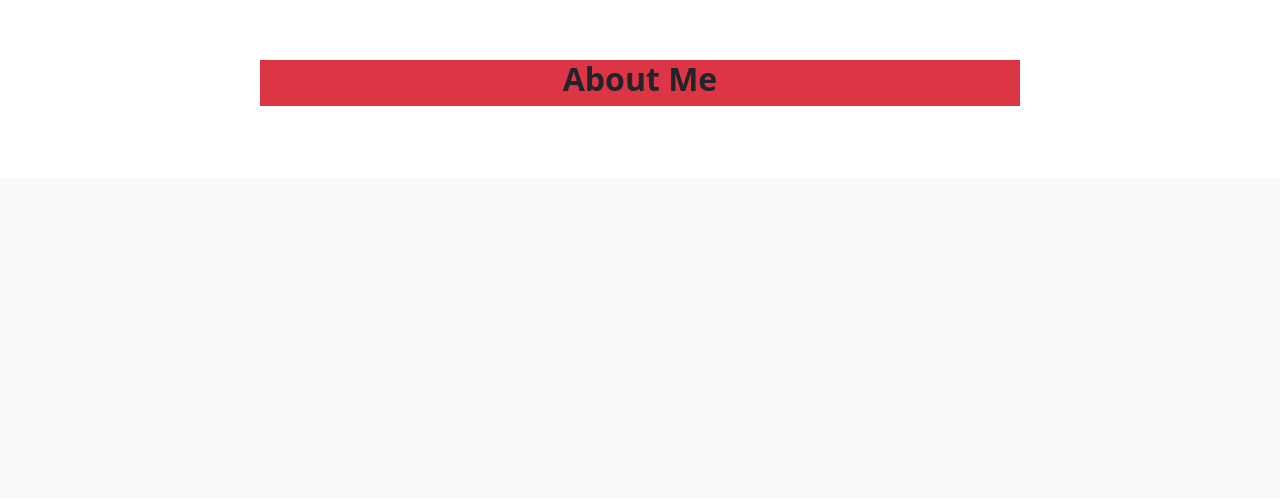
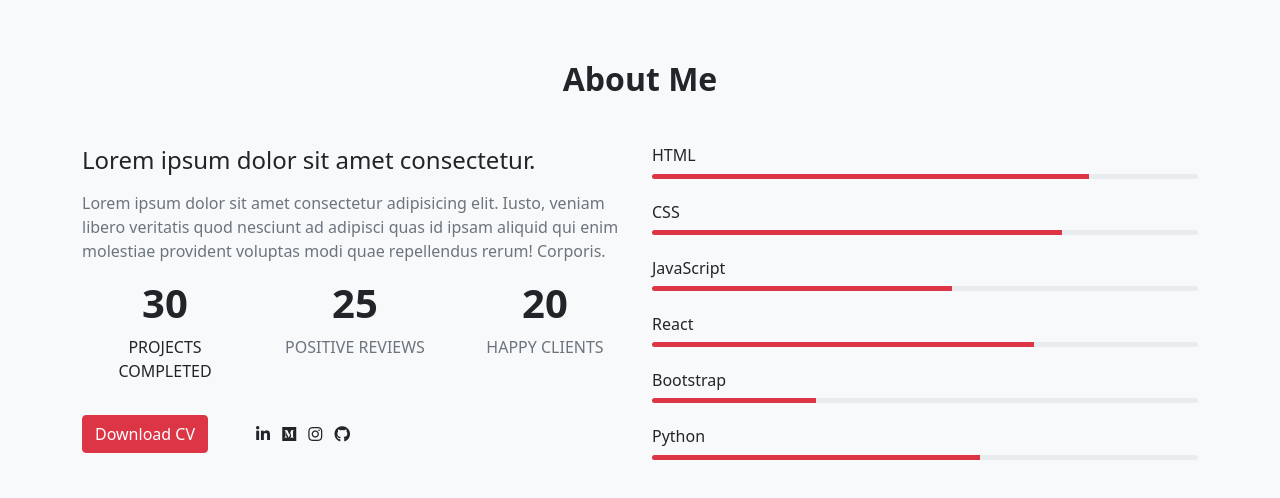
Before and after one commit to NurKevser/Nur-Kevser-s-Portfolio-Website, a plain HTML site: page index.html in a window 1280 px wide. Shown: the part 908-1406 px from the top of the page. Before the commit the page ends 1086 px from the top, so only its background shows below. Drawn offline with nearby package versions, Linux system fonts and the light colour scheme.

Commit message:
completed part of about me

```diff
--- a/index.html
+++ b/index.html
@@ -74,12 +74,89 @@
     <!-- home section end -->
 
     <!-- about section start -->
-    <section class="about bg-white py-5" id="about">
+    <section class="about py-5" id="about">
         <div class="container-lg py-4">
             <div class="row justify-content-center">
-                <div class="col-lg-8 bg-danger">
+                <div class="col-lg-8">
                     <div class="section-title text-center">
-                        <h2 class="fw-bold">About Me</h2>
+                        <h2 class="fw-bold mb-5">About Me</h2>
+                    </div>
+                </div>
+            </div>
+            <div class="row">
+                <div class="col-md-6">
+                    <div class="about-text">
+                        <h3 class="fs-4 mb-3">Lorem ipsum dolor sit amet consectetur.</h3>
+                        <p class="text-muted">Lorem ipsum dolor sit amet consectetur adipisicing elit. Iusto, veniam libero veritatis quod nesciunt ad adipisci quas id ipsam aliquid qui enim molestiae provident voluptas modi quae repellendus rerum! Corporis.</p>
+                    </div>
+                    <div class="row text-center text-uppercase my-3">
+                        <div class="col-sm-4">
+                            <div class="fact-item">
+                                <h4 class="fs-1 fw-bold">30</h4>
+                                <p>Projects Completed</p>
+                            </div>
+                        </div>
+                        <div class="col-sm-4">
+                            <div class="fact-item">
+                                <h4 class="fs-1 fw-bold">25</h4>
+                                <p class="text-muted">Positive Reviews</p>
+                            </div>
+                        </div>
+                        <div class="col-sm-4">
+                            <div class="fact-item">
+                                <h4 class="fs-1 fw-bold">20</h4>
+                                <p class="text-muted">Happy Clients</p>
+                            </div>
+                        </div>
+                    </div>
+                    <div class="row">
+                        <div class="col-lg-12 d-flex align-items-center">
+                            <a href="#" class="btn btn-danger me-5">Download CV</a>
+                            <div class="social-links">
+                                <a class="text-dark me-2" href="https://www.linkedin.com/in/nur-kevser-kadiroğlu/"><i class="fab fa-linkedin-in"></i></a>
+                                <a class="text-dark me-2" href="#"><i class="fab fa-medium"></i></a>
+                                <a class="text-dark me-2" href="#"><i class="fab fa-instagram"></i></a>
+                                <a class="text-dark me-2" href="https://github.com/NurKevser" target="_blank"><i class="fab fa-github"></i></a>
+                            </div>
+                        </div>
+                    </div>
+                </div>
+                <div class="col-md-6 mt-5 mt-md-0">
+                    <div class="skill-item mb-4">
+                        <h3 class="fs-6">HTML</h3>
+                        <div class="progress" style="height: 5px;">
+                            <div class="progress-bar bg-danger" role="progressbar" style="width: 80%;" aria-valuenow="25" aria-valuemin="0" aria-valuemax="100"></div>
+                          </div>
+                    </div>
+                    <div class="skill-item mb-4">
+                        <h3 class="fs-6">CSS</h3>
+                        <div class="progress" style="height: 5px;">
+                            <div class="progress-bar bg-danger" role="progressbar" style="width: 75%;" aria-valuenow="25" aria-valuemin="0" aria-valuemax="100"></div>
+                          </div>
+                    </div>
+                    <div class="skill-item mb-4">
+                        <h3 class="fs-6">JavaScript</h3>
+                        <div class="progress" style="height: 5px;">
+                            <div class="progress-bar bg-danger" role="progressbar" style="width: 55%;" aria-valuenow="25" aria-valuemin="50" aria-valuemax="100"></div>
+                          </div>
+                    </div>
+                    <div class="skill-item mb-4">
+                        <h3 class="fs-6">React</h3>
+                        <div class="progress" style="height: 5px;">
+                            <div class="progress-bar bg-danger" role="progressbar" style="width: 70%;" aria-valuenow="25" aria-valuemin="25" aria-valuemax="100"></div>
+                          </div>
+                    </div>
+                    <div class="skill-item mb-4">
+                        <h3 class="fs-6">Bootstrap</h3>
+                        <div class="progress" style="height: 5px;">
+                            <div class="progress-bar bg-danger" role="progressbar" style="width: 30%;" aria-valuenow="25" aria-valuemin="55" aria-valuemax="100"></div>
+                          </div>
+                    </div>
+                    <div class="skill-item mb-4">
+                        <h3 class="fs-6">Python</h3>
+                        <div class="progress" style="height: 5px;">
+                            <div class="progress-bar bg-danger" role="progressbar" style="width: 60%;" aria-valuenow="25" aria-valuemin="0" aria-valuemax="100"></div>
+                          </div>
                     </div>
                 </div>
             </div>
@@ -87,6 +164,8 @@
     </section>
     <!-- about section end -->
 
+    <!-- service section start-->
+    <!-- service section end-->
 
     <script
       src="https://cdn.jsdelivr.net/npm/bootstrap@5.1.1/dist/js/bootstrap.bundle.min.js"
```
